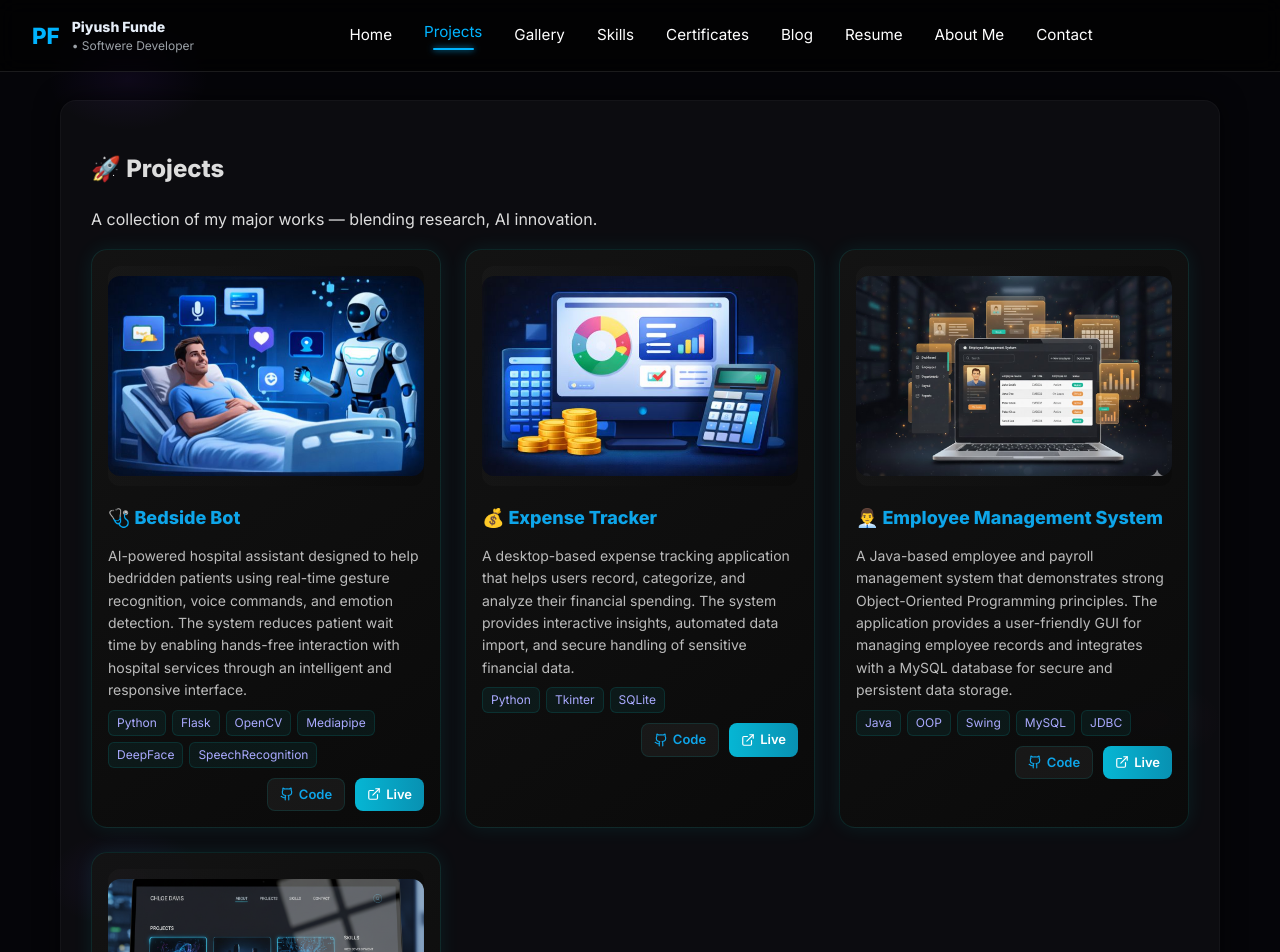
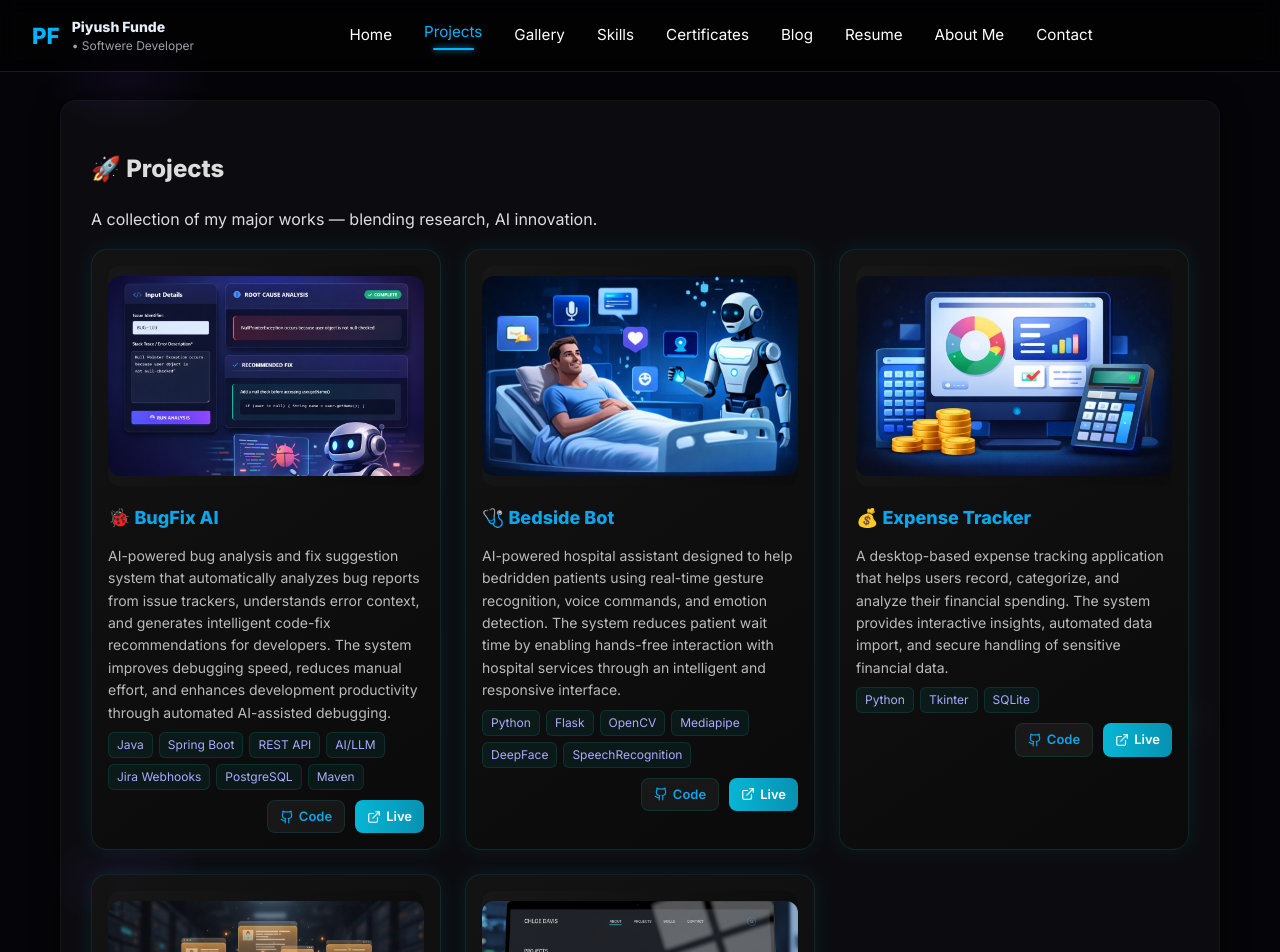
Before and after one commit to piyushFunde/Piyush-Portfolio, a React (Vite) app: page /projects in a window 1280 px wide. Shown: the top 952 px of the page. Built offline with nearby package versions, Linux system fonts and the light colour scheme; the HTML template or start-up script is replaced by a standard one.

Commit message:
Updated project files

```diff
--- a/src/pages/Projects.jsx
+++ b/src/pages/Projects.jsx
@@ -3,6 +3,14 @@ import { motion } from 'framer-motion'
 import { Github, ExternalLink } from 'lucide-react'
 
 const PROJECTS = [
+  {
+    title: '🐞 BugFix AI',
+    desc: 'AI-powered bug analysis and fix suggestion system that automatically analyzes bug reports from issue trackers, understands error context, and generates intelligent code-fix recommendations for developers. The system improves debugging speed, reduces manual effort, and enhances development productivity through automated AI-assisted debugging.',
+    ss: '/BugFixAI.png',
+    tech: ['Java', 'Spring Boot', 'REST API', 'AI/LLM', 'Jira Webhooks', 'PostgreSQL', 'Maven'],
+    live: 'https://bugfix-ai-backend-odli.onrender.com/',
+    code: 'https://github.com/piyushFunde/BugFix-Ai'
+  },
   {
     title: '🩺 Bedside Bot',
     desc: 'AI-powered hospital assistant designed to help bedridden patients using real-time gesture recognition, voice commands, and emotion detection. The system reduces patient wait time by enabling hands-free interaction with hospital services through an intelligent and responsive interface.',
```
Also changed, not shown: public/BugFixAI.png (added).
